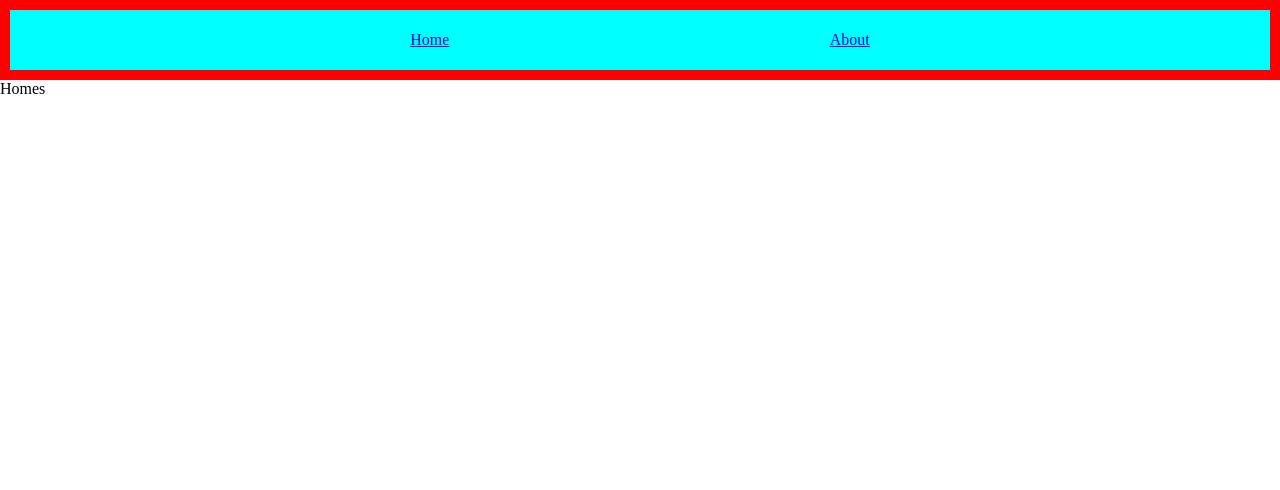
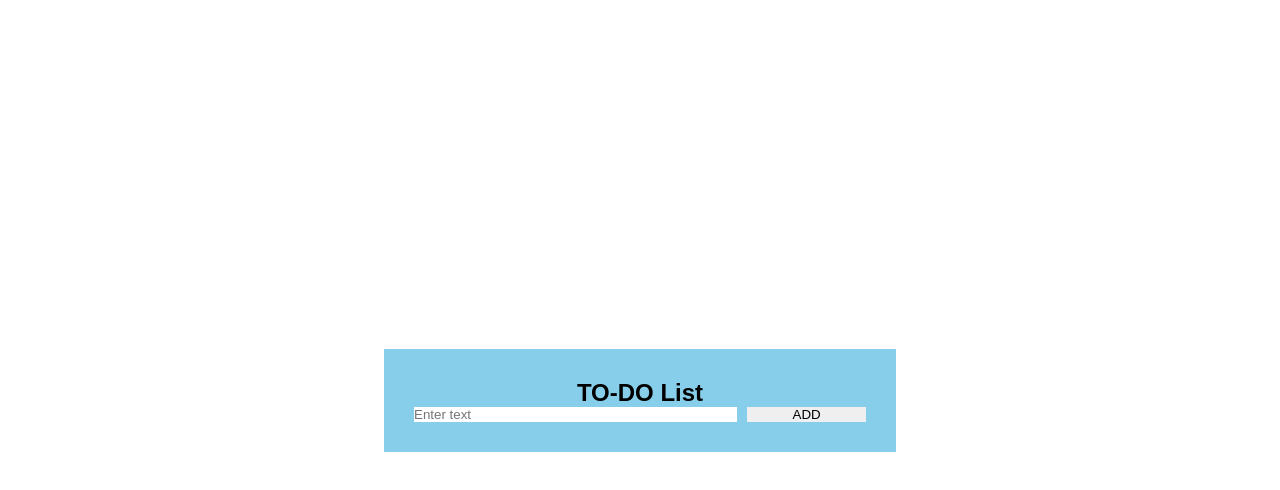
Before and after one commit to kamalrajms/vignesh, a React (Vite) app: page / in a window 1280 px wide. Shown: the top 490 px of the page. Built offline with nearby package versions, Linux system fonts and the light colour scheme.

Commit message:
Todo list

```diff
--- a/src/App.jsx
+++ b/src/App.jsx
@@ -1,22 +1,43 @@
-import React from "react";
-import "./index.css";
-import { BrowserRouter, Route, Routes, Link } from "react-router-dom";
-import Home from "./componts/Home";
-import About from "./componts/About";
-import BolgDetailes from "./componts/BolgDetailes";
-import Header from "./componts/Header";
+//todo list
+
+import React, { useState } from "react";
 
 export default function App() {
+  const [todo, settodo] = useState([]);
+  const [task, setTask] = useState("");
+
+  const addTodo = () => {
+    if (task.trim() === "") return;
+    settodo([{ text: task }, ...todo]);
+    setTask("");
+  };
+
+  const deleteTodo = (ind) => {
+    const newtodo = todo.filter((_, i) => i !== ind);
+    settodo(newtodo);
+  };
+
   return (
     <div>
-      <BrowserRouter>
-        <Header />
-        <Routes>
-          <Route path="/" element={<Home />} />
-          <Route path="/About" element={<About />} />
-          <Route path="/About/:id" element={<BolgDetailes />} />
-        </Routes>
-      </BrowserRouter>
+      <h2>TO-DO List</h2>
+      <nav>
+        <input
+          type="text"
+          placeholder="Enter text"
+          value={task}
+          onChange={(e) => setTask(e.target.value)}
+        />
+        <button onClick={addTodo}>ADD</button>
+      </nav>
+
+      <ul>
+        {todo.map((todo, ind) => (
+          <li key={ind}>
+            {todo.text}
+            <button onClick={() => deleteTodo(ind)}>Delete</button>
+          </li>
+        ))}
+      </ul>
     </div>
   );
 }
--- a/src/index.css
+++ b/src/index.css
@@ -7,44 +7,29 @@
 body {
   width: 100vw;
   height: 100vh;
+  display: flex;
+  justify-content: center;
+  align-items: center;
 }
 
-.header {
+body > div {
+  padding: 30px;
+  font-family: Arial, Helvetica, sans-serif;
+  background-color: skyblue;
+  width: 40%;
+}
+h2 {
+  text-align: center;
+}
+
+nav {
   width: 100%;
-  height: 10vh;
-  padding: 20px;
-  border: 10px solid red;
-  background-color: aqua;
   display: flex;
-  align-items: center;
-  justify-content: space-evenly;
+  gap: 10px;
 }
-.body {
-  width: 100%;
-  height: 90vh;
-  background-color: yellowgreen;
-  overflow-x: hidden;
-  overflow-y: scroll;
+nav > input {
+  width: 79%;
 }
-.body::-webkit-scrollbar {
-  display: none;
+nav > button {
+  width: 29%;
 }
-.footer {
-  width: 100%;
-  height: 10vh;
-  background-color: palevioletred;
-}
-.container {
-  width: 500px;
-  height: 500px;
-  border: 5px solid black;
-  background-color: yellow;
-}
-.img-box,
-.container > img {
-  width: 100%;
-  height: 100%;
-}
-.img-box {
-  background-color: green;
-}
```
